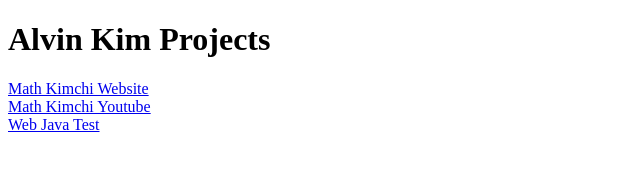
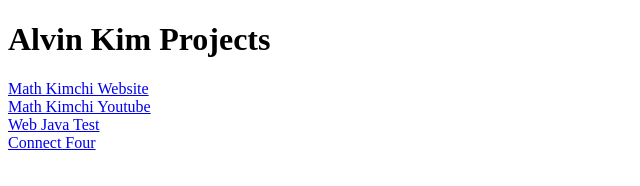
Before and after one commit to mathkimchi/mathkimchi.github.io, a plain HTML site: page index.html in a window 1280 px wide. Shown: the whole page, without its empty margins (0-640 px from the left). Drawn offline with Linux system fonts and the light colour scheme.

Commit message:
update home index and connect four readme

```diff
--- a/index.html
+++ b/index.html
@@ -10,7 +10,8 @@
     <h1>Alvin Kim Projects</h1>
     <a href="https://www.mathkimchi.org/" target="_blank">Math Kimchi Website</a> <br>
     <a href="https://www.youtube.com/@mathkimchi1034" target="_blank">Math Kimchi Youtube</a> <br>
-    <a href="/java-wasm-teavm-test/src/main/webapp/index.html" target="_self">Web Java Test</a>
+    <a href="/java-wasm-teavm-test/src/main/webapp/index.html" target="_self">Web Java Test</a> <br>
+    <a href="connect-four" target="_self">Connect Four</a>
 </body>
 
 </html>
```
Also changed, not shown: 1 other file.
